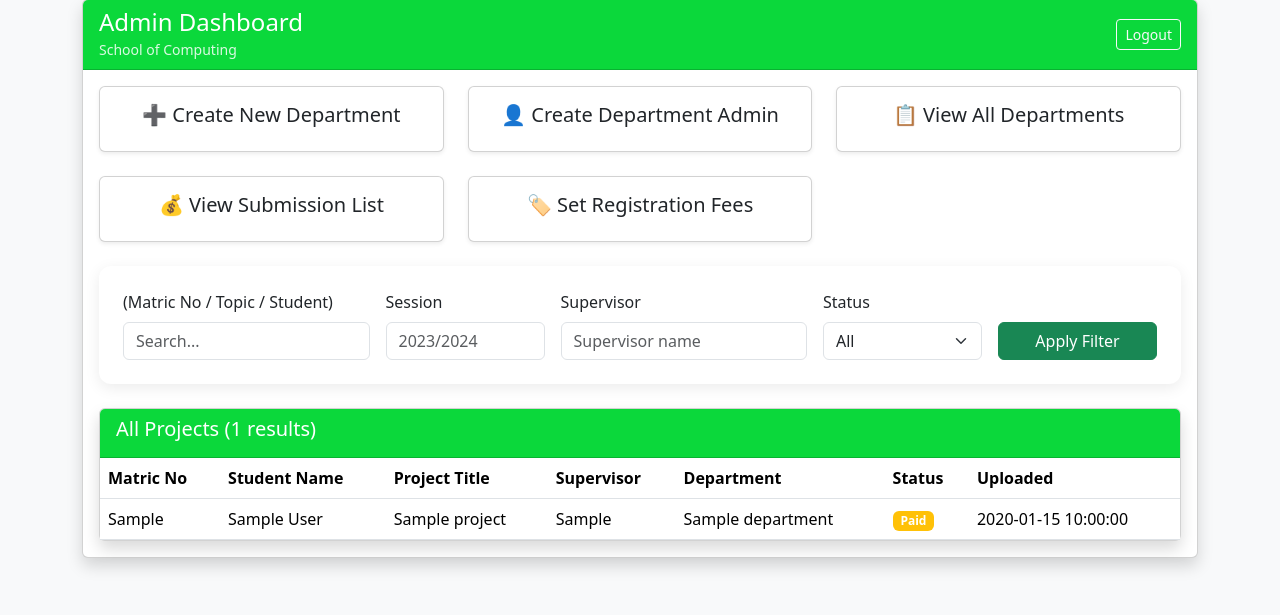
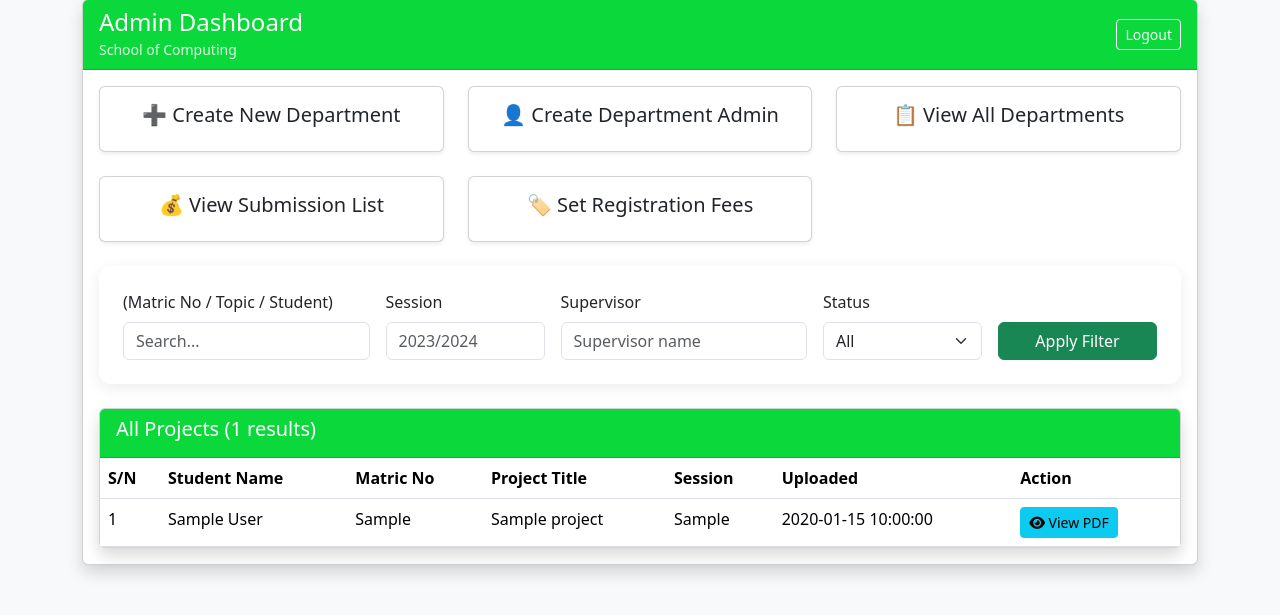
Before and after one commit to EmblemPrograms/project_management, a PHP site: page /admin/dashboard.php in a window 1280 px wide. Shown: the part 49-664 px from the top of the page. Run offline with PHP 8.4, Linux system fonts and the light colour scheme; the visitor is signed in with stand-in values (Sample User, id 1); tables that the repository leaves empty or names only in its code hold one stand-in row (values such as "Sample post"); some libraries are stand-ins or nearby versions.

Commit message:
Show the same seven columns on both project tables
Both project lists now carry S/N, Student Name, Matric No, Project Title,
Session, Uploaded and Action, and nothing else.

Dropped Supervisor and Status from both, and Department from the admin table.
Neither query selected students.session before, so both now do.

Status still drives the Action buttons — pending offers Approve and Reject,
approved offers Download — it simply no longer has a column of its own. The
side effect is that a rejected project renders an empty Action cell, which
looks the same as a project with nothing left to do.

The admin dashboard had no Action column at all; it now offers View PDF, plus
Download once a project is approved. Approve and Reject stay in department/,
where they have always lived.

Co-Authored-By: Claude Opus 5 <noreply@anthropic.com>

```diff
--- a/admin/dashboard.php
+++ b/admin/dashboard.php
@@ -86,7 +86,7 @@ $status = $_GET['status'] ?? '';
 
 // Build query (your original query remains exactly the same)
 $query = "
-    SELECT p.*, s.name AS student_name, s.matric_no, d.name AS department_name
+    SELECT p.*, s.name AS student_name, s.matric_no, s.session, d.name AS department_name
     FROM projects p
     JOIN students s ON p.student_id = s.id
     JOIN departments d ON s.department_id = d.id
@@ -299,13 +299,13 @@ $projects = $stmt->fetchAll();
                             <table class="table table-hover mb-0">
                                 <thead>
                                     <tr>
+                                        <th style="width:60px;">S/N</th>
+                                        <th>Student Name</th>
                                         <th>Matric No</th>
-                                        <th>Student Name</th>
                                         <th>Project Title</th>
-                                        <th>Supervisor</th>
-                                        <th>Department</th>
-                                        <th>Status</th>
+                                        <th>Session</th>
                                         <th>Uploaded</th>
+                                        <th>Action</th>
                                     </tr>
                                 </thead>
                                 <tbody>
@@ -314,20 +314,31 @@ $projects = $stmt->fetchAll();
                                             <td colspan="7" class="text-center py-4">No projects found.</td>
                                         </tr>
                                     <?php else: ?>
-                                        <?php foreach ($projects as $row): ?>
+                                        <?php $sn = 0; ?>
+                                        <?php foreach ($projects as $row): $sn++; ?>
                                             <tr>
+                                                <td><?= $sn ?></td>
+                                                <td><?= htmlspecialchars($row['student_name']) ?></td>
                                                 <td><?= htmlspecialchars($row['matric_no']) ?></td>
-                                                <td><?= htmlspecialchars($row['student_name']) ?></td>
                                                 <td><?= htmlspecialchars($row['title']) ?></td>
-                                                <td><?= htmlspecialchars($row['supervisor']) ?></td>
-                                                <td><?= htmlspecialchars($row['department_name']) ?></td>
+                                                <td><?= htmlspecialchars($row['session'] ?? '') ?></td>
+                                                <td><?= $row['uploaded_at'] ?></td>
                                                 <td>
-                                                    <span
-                                                        class="badge bg-<?= $row['status'] == 'approved' ? 'success' : ($row['status'] == 'rejected' ? 'danger' : 'warning') ?>">
-                                                        <?= ucfirst($row['status']) ?>
-                                                    </span>
+                                                    <?php if (!empty($row['file_path'])): ?>
+                                                        <a href="<?= htmlspecialchars(project_url($row['file_path'])) ?>"
+                                                           class="btn btn-info btn-sm me-1" target="_blank">
+                                                            <i class="fas fa-eye"></i> View PDF
+                                                        </a>
+                                                        <?php if ($row['status'] === 'approved'): ?>
+                                                            <a href="<?= htmlspecialchars(project_url($row['file_path'])) ?>"
+                                                               class="btn btn-success btn-sm" download>
+                                                                <i class="fas fa-download"></i> Download
+                                                            </a>
+                                                        <?php endif; ?>
+                                                    <?php else: ?>
+                                                        <span class="text-muted small">&mdash;</span>
+                                                    <?php endif; ?>
                                                 </td>
-                                                <td><?= $row['uploaded_at'] ?></td>
                                             </tr>
                                         <?php endforeach; ?>
                                     <?php endif; ?>
```
Also changed, not shown: department/view_projects.php (+9 -12 lines).
